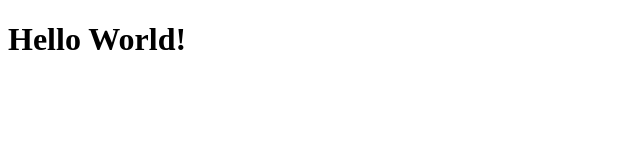
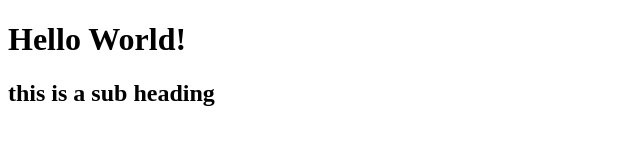
Before and after one commit to LilyD-ui/Lab-Work, a plain HTML site: page test_assignment.html in a window 1280 px wide. Shown: the whole page, without its empty margins (0-640 px from the left). Drawn offline with Linux system fonts and the light colour scheme.

Commit message:
this is a test_assignment

```diff
--- a/test_assignment.html
+++ b/test_assignment.html
@@ -8,5 +8,7 @@
 </head>
 <body>
     <h1>Hello World!</h1>
+
+    <h2>this is a sub heading</h2>
 </body>
 </html>
```
